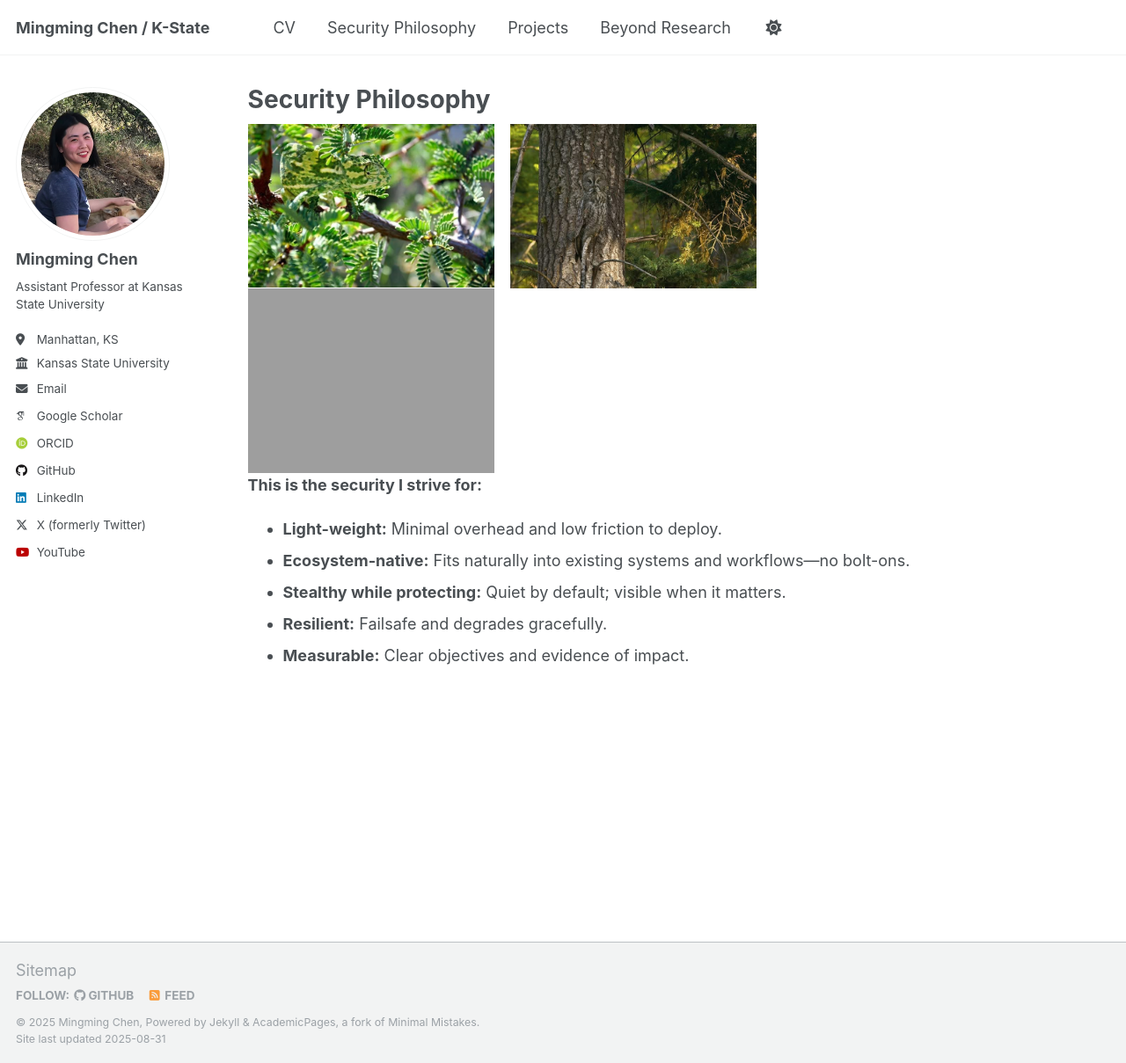
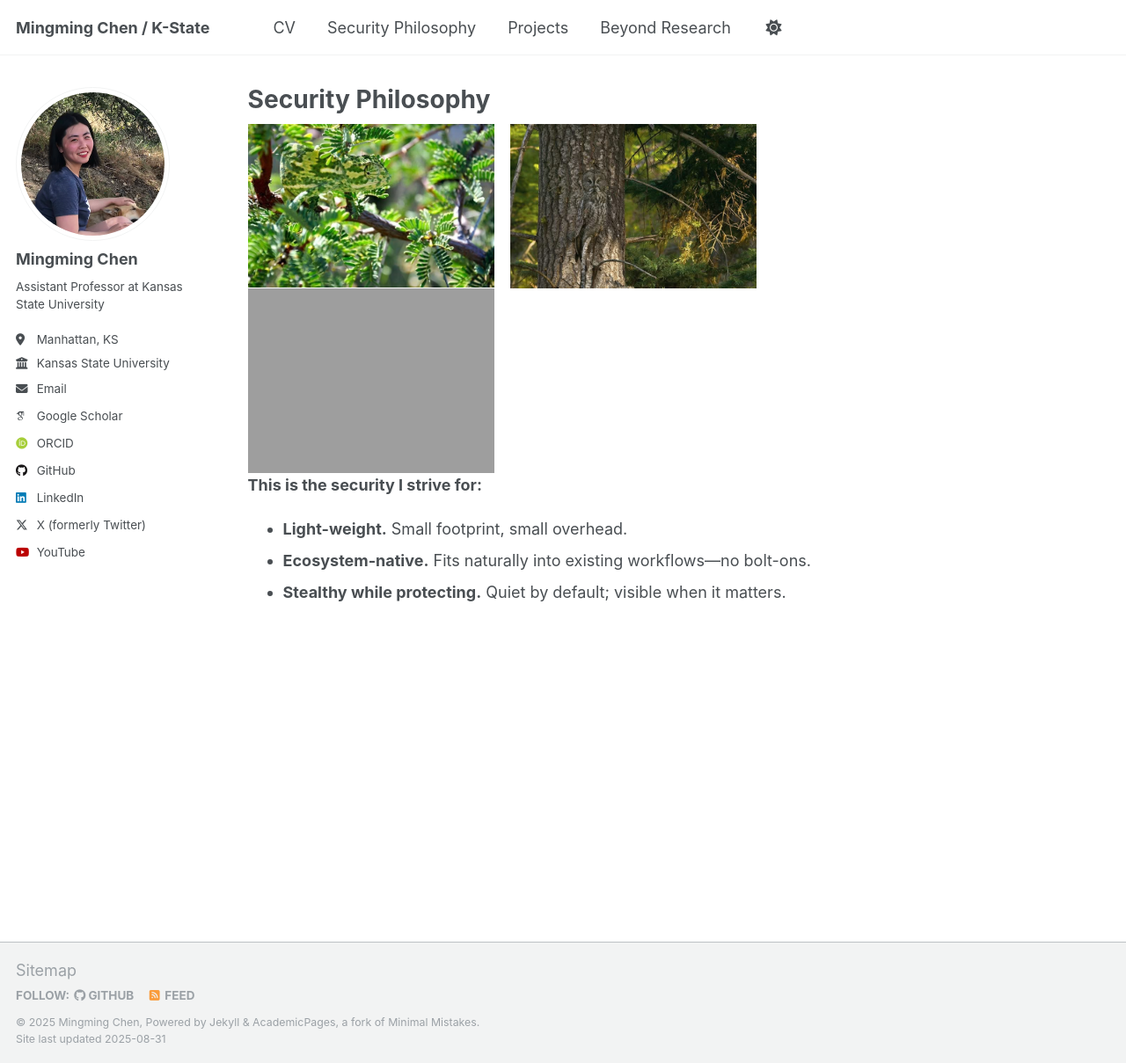
Before and after one commit to mzc796/mzc796.github.io, a Jekyll site: the page built from _pages/security_philosophy.md, in a window 1280 px wide and 1209 px high. Shown: the whole window at 88% size. Built offline with Jekyll 4.4.1, drawn with Linux system fonts in a browser that asks for light colours; some web fonts are replaced; a script that is not in the unit is left out.

Commit message:
Update security_philosophy.md

```diff
--- a/_pages/security_philosophy.md
+++ b/_pages/security_philosophy.md
@@ -10,10 +10,8 @@ classes: wide
 ![Security that blends into its ecosystem]({{ "/images/chameleon&owl.jpg" | relative_url }}){: .align-left width="280" }
 <br clear="all"/>
 **This is the security I strive for:**
-- **Light-weight:** Minimal overhead and low friction to deploy.
-- **Ecosystem-native:** Fits naturally into existing systems and workflows—no bolt-ons.
-- **Stealthy while protecting:** Quiet by default; visible when it matters.
-- **Resilient:** Failsafe and degrades gracefully.
-- **Measurable:** Clear objectives and evidence of impact.
+- **Light-weight.** Small footprint, small overhead.
+- **Ecosystem-native.** Fits naturally into existing workflows—no bolt-ons.
+- **Stealthy while protecting.** Quiet by default; visible when it matters.
 
 <br clear="all"/>
```
